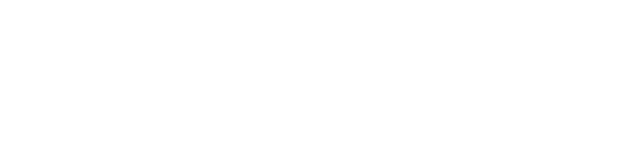
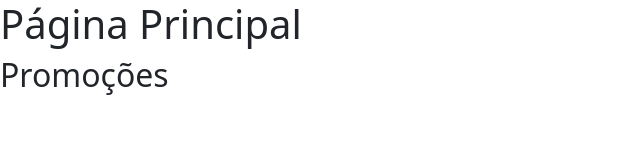
Before and after one commit to Julio-Faria/dsmovie, a plain HTML site: page index.html in a window 1280 px wide. Shown: the whole page, without its empty margins (0-640 px from the left). Drawn offline with nearby package versions, Linux system fonts and the light colour scheme.

Commit message:
bootstrap

```diff
--- a/index.html
+++ b/index.html
@@ -1,12 +1,15 @@
 <!DOCTYPE html>
-<html lang="en">
+<html lang="pt-br">
 <head>
     <meta charset="UTF-8">
     <meta http-equiv="X-UA-Compatible" content="IE=edge">
     <meta name="viewport" content="width=Dsmovie, initial-scale=1.0">
     <title>Dsmovie</title>
+    <link href="https://cdn.jsdelivr.net/npm/bootstrap@5.2.0-beta1/dist/css/bootstrap.min.css" rel="stylesheet" integrity="sha384-0evHe/X+R7YkIZDRvuzKMRqM+OrBnVFBL6DOitfPri4tjfHxaWutUpFmBp4vmVor" crossorigin="anonymous">
 </head>
 <body>
+    <h1>Página Principal</h1>
+    <h2>Promoções</h2>
 
 </body>
 </html>
```
